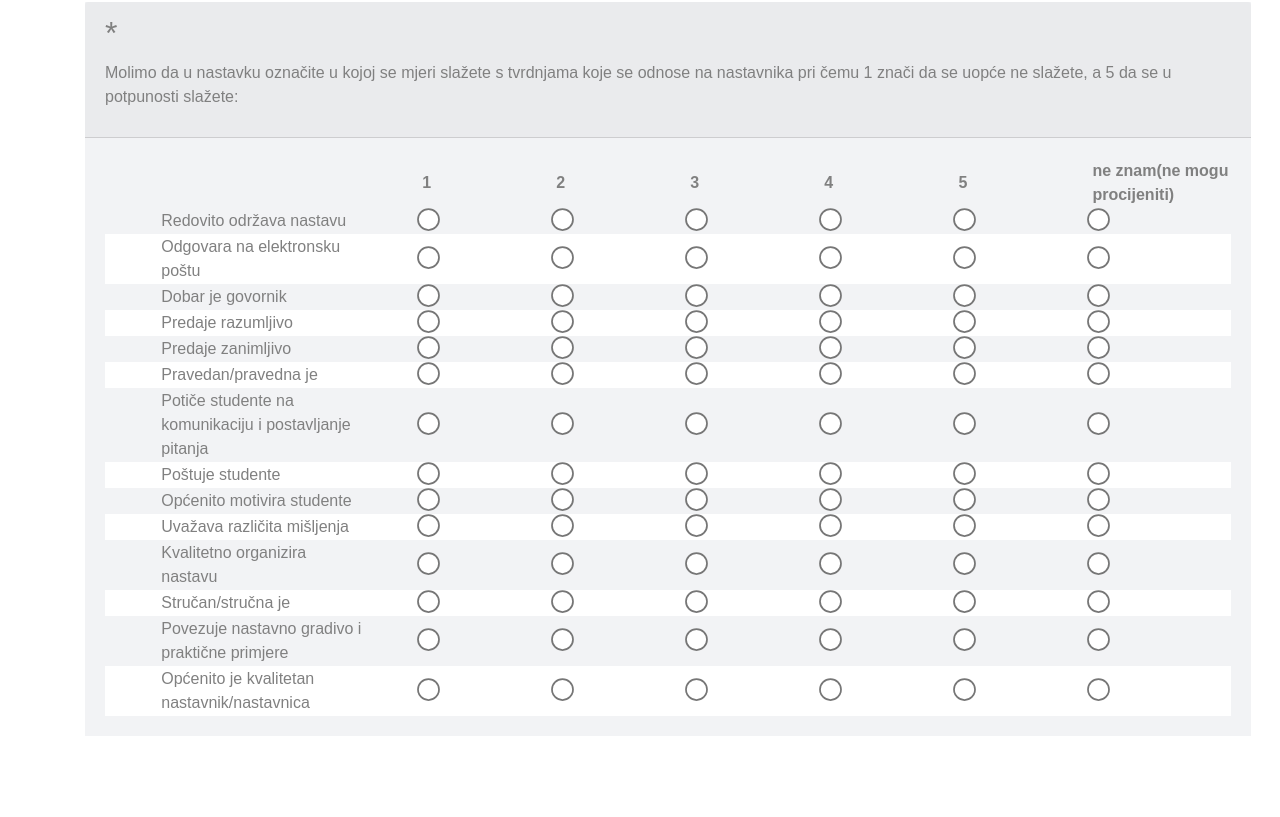
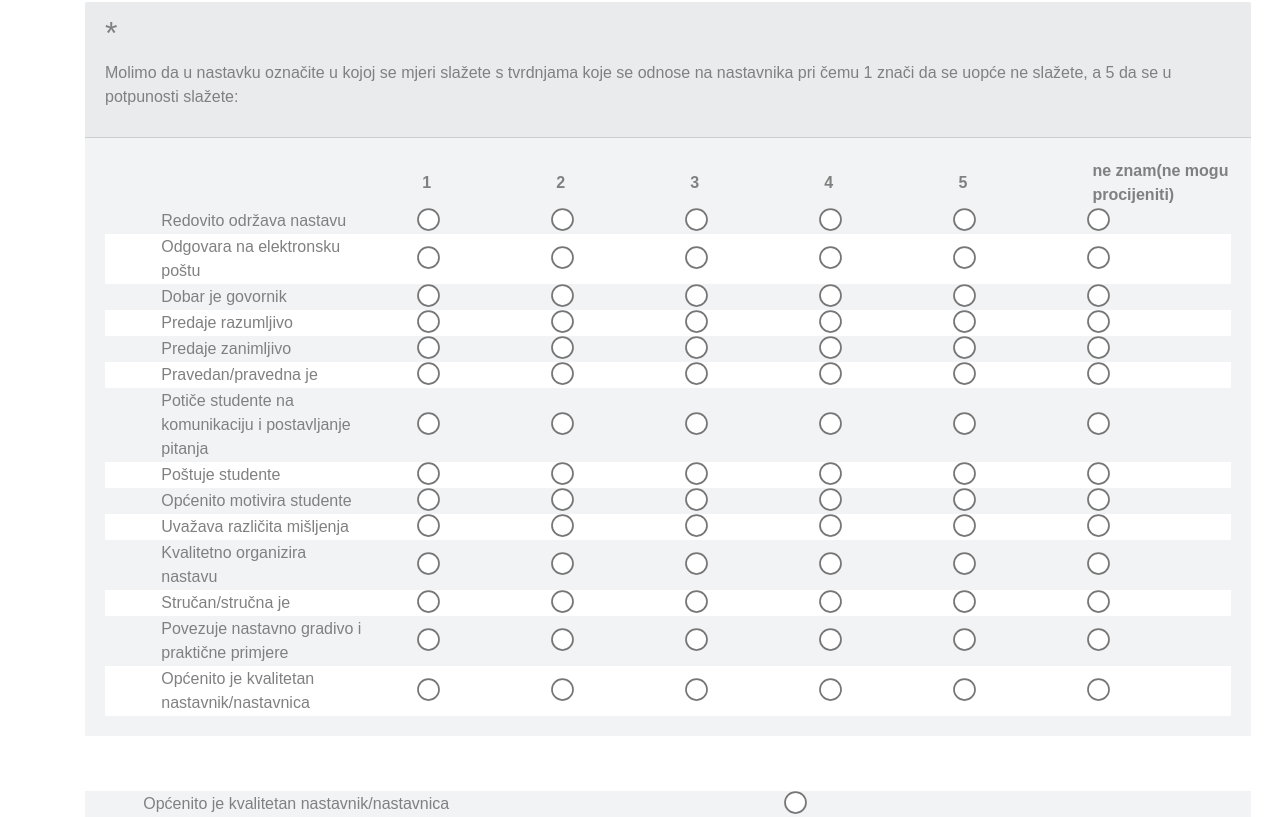
Before and after one commit to stopcagic/profa-rating, a Vue app in the folder FRONTEND/: page /anketa in a window 1280 px wide. Shown: the part 6928-7745 px from the top of the page. Before the commit the page ends 7664 px from the top, so only its background shows below. Built offline with nearby package versions, Linux system fonts and the light colour scheme; a web font is replaced by a local one; what vue-js-modal would draw is missing.

Commit message:
Update anketa.vue

```diff
--- a/FRONTEND/src/components/anketa.vue
+++ b/FRONTEND/src/components/anketa.vue
@@ -1020,6 +1020,18 @@
         </table>
       </div>
     </div>
+
+    <div class="card-comment">
+      <tr>
+        <td>Općenito je kvalitetan nastavnik/nastavnica</td>
+        <td>
+          <div>
+            <input type="radio" id="option1" name="question2" value="1" />
+            <label class="checkboxtext" for="option1"></label>
+          </div>
+        </td>
+      </tr>
+    </div>
   </div>
 </template>
 <script>
@@ -1028,6 +1040,14 @@ export default {
 };
 </script>
 <style  scoped>
+.card-comment {
+  margin: 0px auto 10px;
+  width: 105%;
+  background-color: #f2f3f5;
+  color: #272727;
+  color: gray;
+  margin-top: 5%;
+}
 .card-table {
   margin: 0px auto 10px;
   width: 105%;
```
